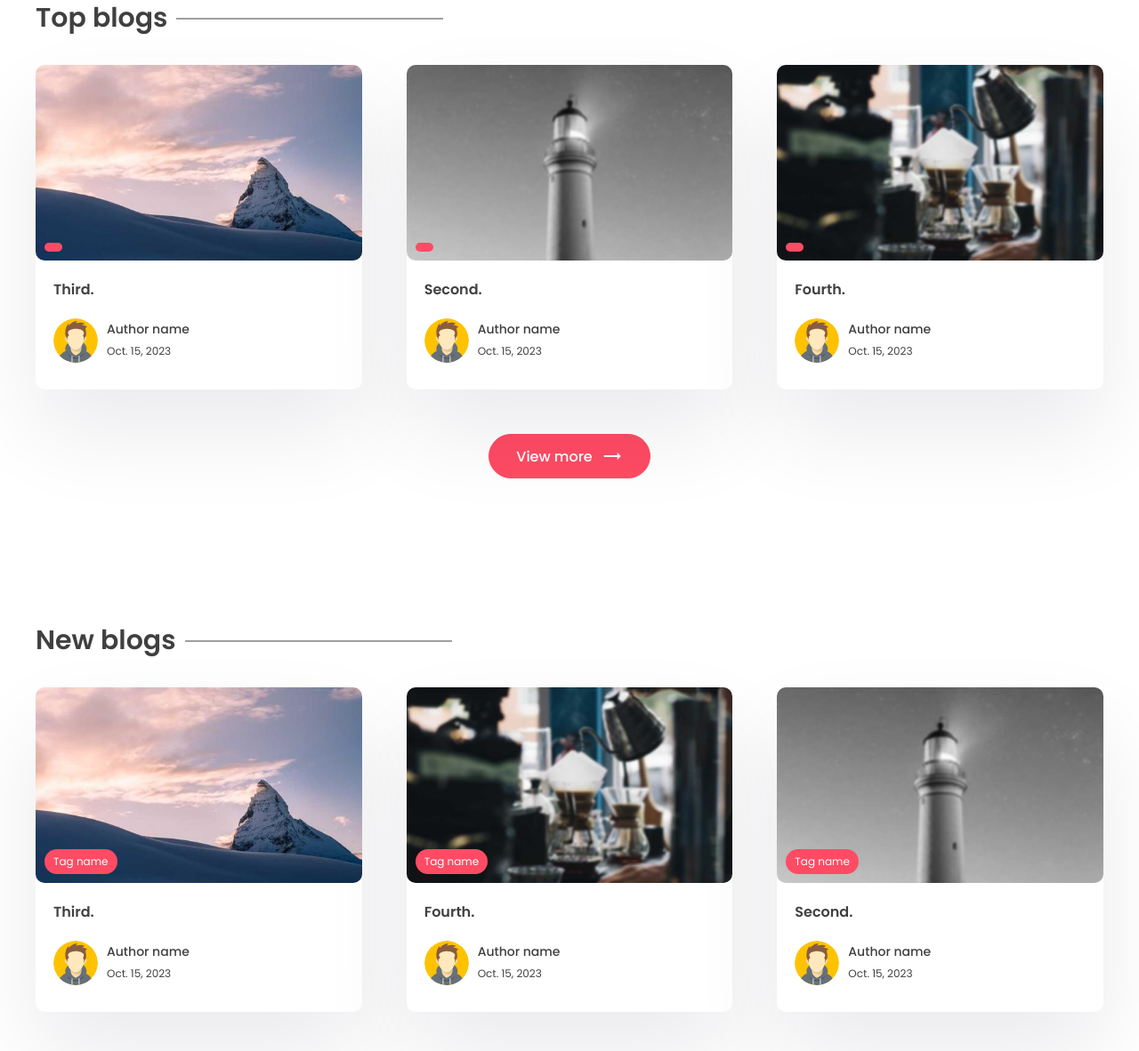
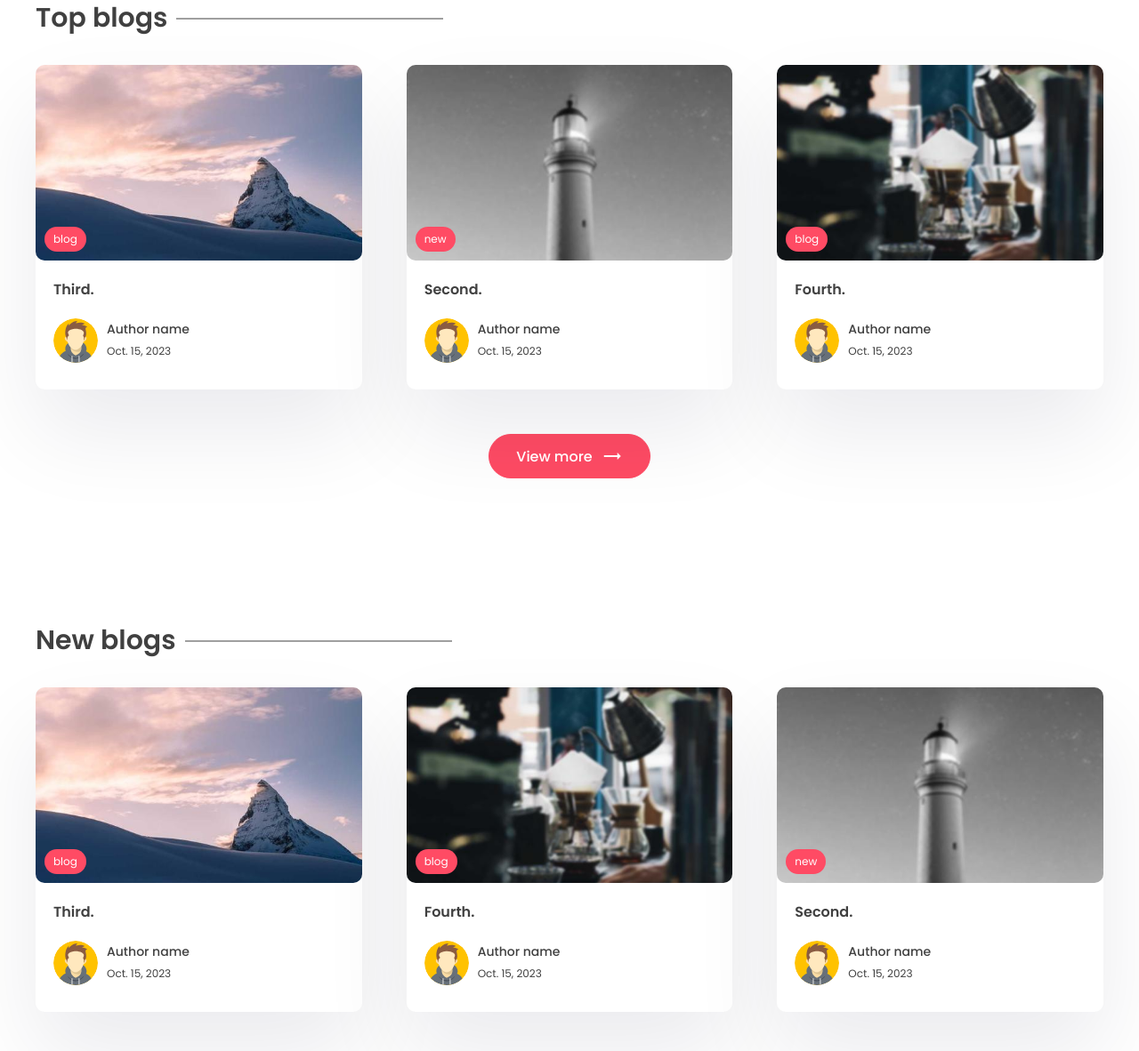
Before and after one commit to RohitKaregaonkar/blogapp, a Django app: page / in a window 1280 px wide. Shown: the part 1227-2409 px from the top of the page at 89% size. Run offline with Django 4.2, Linux system fonts and the light colour scheme; data comes from the database, SQL or seed files in the repository; some libraries are stand-ins or nearby versions.

Commit message:
Modified index.html file to render the first tag on home page for every post

```diff
--- a/app/templates/app/index.html
+++ b/app/templates/app/index.html
@@ -73,7 +73,7 @@
                 <div class="card">
                 <div class="post-img">
                     <img src="{{post.image.url}}" alt="" />
-                    <div class="tag">{{Post.tags.all.name}}</div>
+                    <div class="tag">{{post.tags.all.0.name}}</div>
                 </div>
                 <div class="card-content">
                     <h3>
@@ -113,7 +113,7 @@
                     <div class="card">
                     <div class="post-img">
                         <img src="{{post.image.url}}" alt="" />
-                        <div class="tag">Tag name</div>
+                        <div class="tag">{{post.tags.all.0.name}}</div>
                     </div>
                     <div class="card-content">
                         <h3>
```
